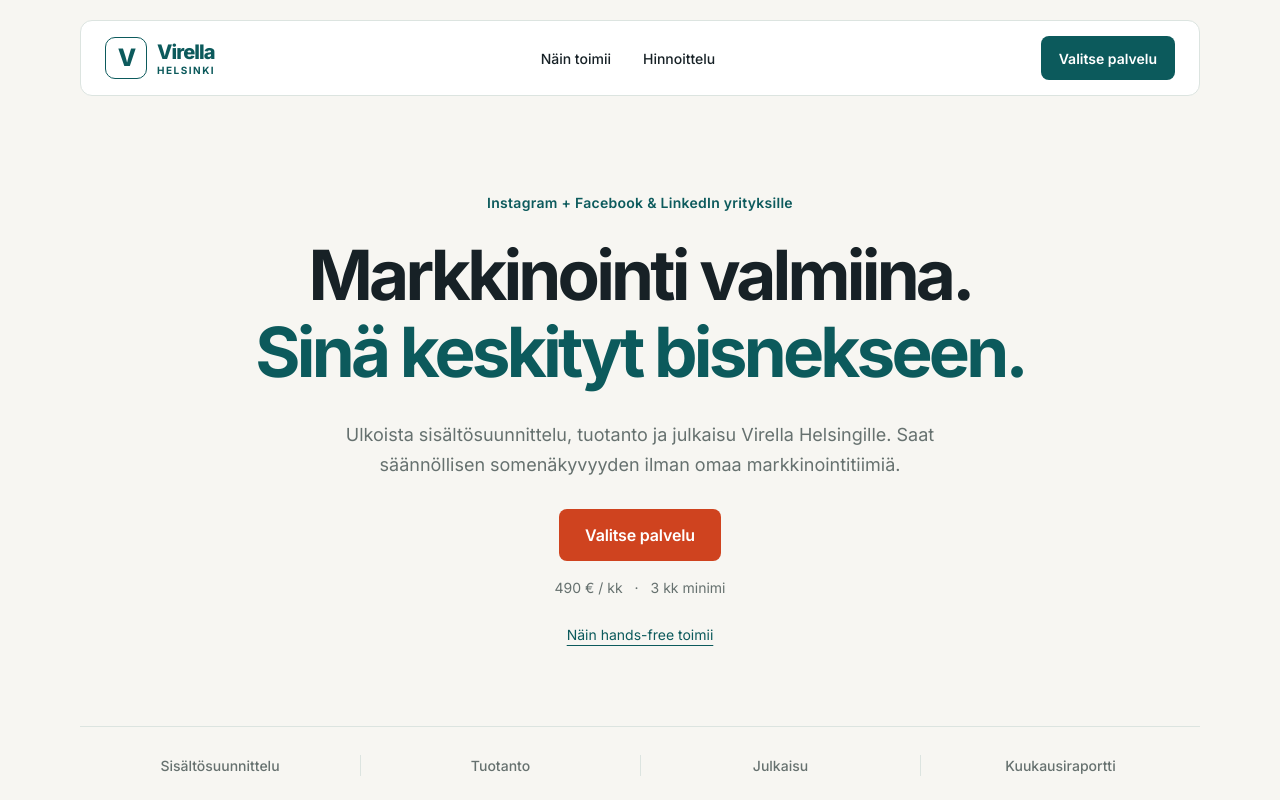
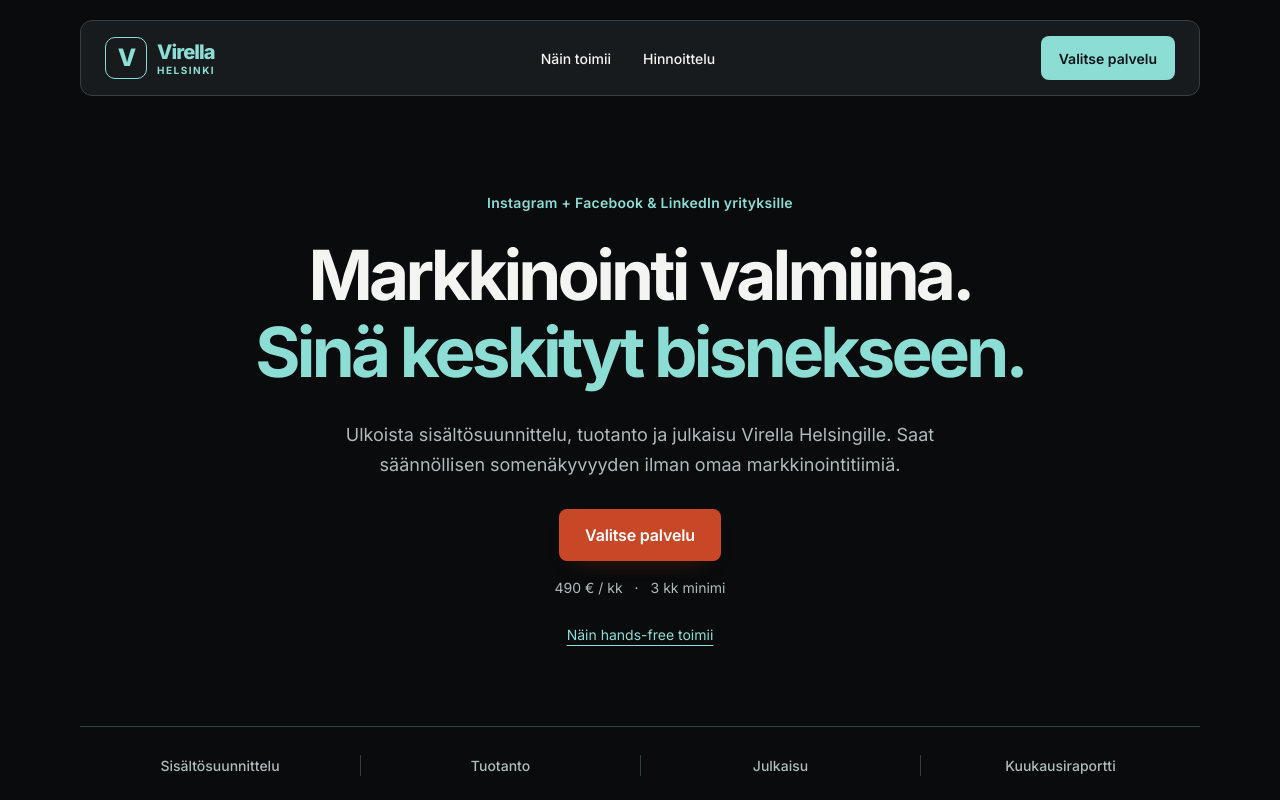
Before and after one commit to Jambovisuaalit/virella-helsinki-web, a Next.js app: page / in a window 1280 px wide. Shown: the top 800 px of the page. Built offline with nearby package versions, Linux system fonts and the light colour scheme.

Commit message:
style: apply dark Virella palette with accessible surface contrast

```diff
--- a/app/globals.css
+++ b/app/globals.css
@@ -1,20 +1,21 @@
 @import "tailwindcss";
 
 :root {
-  --background: #f7f6f2;
-  --foreground: #172126;
-  --surface: #ffffff;
-  --cloud: #eef2f0;
-  --mist: #e5ebe8;
-  --muted: #66716f;
-  --border: #dce4e0;
-  --brand: #0c5a5c;
-  --brand-strong: #084548;
-  --brand-foreground: #ffffff;
-  --accent: #e8613b;
-  --action: #cf431f;
-  --success: #21a85b;
-  --focus: #0c5a5c;
+  color-scheme: dark;
+  --background: #090b0c;
+  --foreground: #f4f5f2;
+  --surface: #171b1d;
+  --cloud: #101517;
+  --mist: #20282a;
+  --muted: #b0babc;
+  --border: #354043;
+  --brand: #8cddd4;
+  --brand-strong: #b1eee6;
+  --brand-foreground: #091617;
+  --accent: #ed7957;
+  --action: #c74727;
+  --success: #65cf93;
+  --focus: #a8eee5;
 }
 
 @theme inline {
@@ -47,7 +48,7 @@ body {
   margin: 0;
   overflow-x: hidden;
   background:
-    radial-gradient(circle at 8% -4%, rgba(12, 90, 92, 0.05), transparent 30rem),
+    radial-gradient(circle at 50% -10%, rgba(78, 152, 151, 0.095), transparent 36rem),
     var(--background);
   color: var(--foreground);
   font-family: var(--font-inter), Arial, Helvetica, sans-serif;
@@ -94,16 +95,16 @@ a {
 
 .premium-grid {
   background-image:
-    linear-gradient(rgba(12, 90, 92, 0.045) 1px, transparent 1px),
-    linear-gradient(90deg, rgba(12, 90, 92, 0.045) 1px, transparent 1px);
+    linear-gradient(rgba(170, 226, 222, 0.055) 1px, transparent 1px),
+    linear-gradient(90deg, rgba(170, 226, 222, 0.055) 1px, transparent 1px);
   background-size: 28px 28px;
   mask-image: linear-gradient(to bottom, rgba(0, 0, 0, 0.9), transparent 82%);
 }
 
 .soft-ring {
   box-shadow:
-    0 0 0 1px rgba(255, 255, 255, 0.75) inset,
-    0 24px 80px -44px rgba(23, 33, 38, 0.42);
+    0 0 0 1px rgba(255, 255, 255, 0.07) inset,
+    0 24px 80px -44px rgba(0, 0, 0, 0.8);
 }
 
 @media (prefers-reduced-motion: reduce) {
@@ -123,32 +124,26 @@ a {
 
 /* The one-page marketing surface shares the existing site and product configuration. */
 .landing-page {
-  --background: #f7f6f2;
-  --foreground: #172126;
-  --brand: #0c5a5c;
-  --muted: #66716f;
-  --border: #dce4e0;
-  --action: #cf431f;
   background: var(--background);
   color: var(--foreground);
 }
 .landing-page section[id] { scroll-margin-top: 105px; }
-.landing-skip-link { position: fixed; left: 16px; top: -100px; z-index: 100; padding: 12px 18px; background: white; border: 2px solid var(--brand); border-radius: 8px; }
+.landing-skip-link { position: fixed; left: 16px; top: -100px; z-index: 100; padding: 12px 18px; background: var(--surface); color: var(--foreground); border: 2px solid var(--brand); border-radius: 8px; }
 .landing-skip-link:focus { top: 12px; }
 .landing-header { position: sticky; top: 0; z-index: 50; padding-top: 20px; background: var(--background); }
-.landing-header-inner { display: flex; justify-content: space-between; align-items: center; gap: 20px; min-height: 76px; padding: 12px 24px; border: 1px solid var(--border); border-radius: 12px; background: white; }
+.landing-header-inner { display: flex; justify-content: space-between; align-items: center; gap: 20px; min-height: 76px; padding: 12px 24px; border: 1px solid var(--border); border-radius: 12px; background: var(--surface); box-shadow: 0 18px 55px -38px rgba(0,0,0,.88); }
 .landing-wordmark { color: var(--brand); font-size: 26px; font-weight: 800; letter-spacing: -1.2px; line-height: 1; }
 .landing-wordmark span { display: block; font-size: 12px; letter-spacing: 2px; font-weight: 500; margin-top: 6px; }
 .landing-navigation { display: flex; gap: 32px; font-size: 14px; font-weight: 500; }
 .landing-navigation a:hover { text-decoration: underline; text-underline-offset: 5px; }
-.landing-header-cta { display: inline-flex; align-items: center; justify-content: center; min-height: 44px; padding: 10px 18px; border-radius: 8px; background: var(--brand); color: white; font-size: 14px; font-weight: 600; }
+.landing-header-cta { display: inline-flex; align-items: center; justify-content: center; min-height: 44px; padding: 10px 18px; border-radius: 8px; background: var(--brand); color: var(--brand-foreground); font-size: 14px; font-weight: 600; }
 .landing-eyebrow { margin: 0; color: var(--brand); font-size: 14px; font-weight: 600; letter-spacing: .02em; }
 .landing-hero { text-align: center; padding: 96px 0 0; }
 .landing-hero h1 { margin: 24px auto 0; max-width: 1050px; font-size: clamp(40px, 5.4vw, 72px); font-weight: 700; letter-spacing: -.055em; line-height: 1.12; }
 .landing-hero h1 span { color: var(--brand); }
 .landing-lead { max-width: 620px; margin: 28px auto 30px; color: var(--muted); font-size: 18px; line-height: 1.65; }
 .landing-page .landing-primary { display: inline-flex; align-items: center; justify-content: center; min-height: 52px; padding: 14px 26px; border: 0; border-radius: 8px; background: var(--action); color: white; font-size: 16px; font-weight: 600; box-shadow: none; cursor: pointer; transition: background .2s; }
-.landing-page .landing-primary:hover { background: #ae3417; transform: none; }
+.landing-page .landing-primary:hover { background: #ac381d; transform: none; }
 .landing-hero-price { margin: 16px 0 14px; font-size: 14px; color: var(--muted); }
 .landing-hero-price span { margin: 0 8px; }
 .landing-text-link { display: inline-flex; align-items: center; min-height: 44px; font-size: 14px; color: var(--brand); text-decoration: underline; text-underline-offset: 5px; }
@@ -168,12 +163,12 @@ a {
 .landing-pricing-layout { display: grid; grid-template-columns: 1.05fr 1fr; align-items: start; column-gap: 90px; row-gap: 36px; }
 .landing-pricing-copy h2 span { color: var(--brand); }
 .landing-pricing-copy > p:not(.landing-eyebrow) { color: var(--muted); font-size: 17px; line-height: 1.8; margin: 24px 0 0; }
-.landing-price-card { grid-column: 2; grid-row: 1 / span 2; padding: 36px; border: 1px solid var(--border); border-radius: 16px; background: white; box-shadow: 0 12px 40px -28px rgba(31,36,46,.2); }
+.landing-price-card { grid-column: 2; grid-row: 1 / span 2; padding: 36px; border: 1px solid var(--border); border-radius: 16px; background: var(--surface); box-shadow: 0 18px 50px -30px rgba(0,0,0,.8); }
 .landing-channel-choice { margin: 0; padding: 0; border: 0; }
 .landing-channel-choice legend { margin-bottom: 12px; font-size: 14px; color: var(--muted); }
 .landing-channel-choice > div { display: grid; grid-template-columns: repeat(2, minmax(0, 1fr)); gap: 8px; }
 .landing-channel-choice label { display: flex; align-items: center; justify-content: center; gap: 6px; padding: 12px 8px; min-width: 0; text-align: center; overflow-wrap: anywhere; border: 1px solid var(--border); border-radius: 8px; min-height: 48px; font-size: 14px; font-weight: 600; cursor: pointer; }
-.landing-channel-choice label.is-selected { background: var(--brand); border-color: var(--brand); color: white; }
+.landing-channel-choice label.is-selected { background: var(--brand); border-color: var(--brand); color: var(--brand-foreground); }
 .landing-channel-choice input { width: 16px; height: 16px; accent-color: var(--brand); margin: 0; }
 .landing-channel-choice label:focus-within { outline: 3px solid var(--brand); outline-offset: 3px; }
 .landing-price-content h3 { margin: 30px 0 10px; font-size: 18px; font-weight: 600; }
@@ -247,3 +242,13 @@ a {
 .brand-logo--inverse { color: white; }
 .brand-logo:hover .brand-logo-mark { background: color-mix(in srgb, currentColor 7%, transparent); }
 @media(max-width: 359px) { .brand-logo--landing .brand-logo-name { font-size: 17px; } .landing-header-inner { padding-inline: 14px; gap: 8px; } .landing-header-cta { padding-inline: 10px; font-size: 12px; } }
+
+/* Dark surface refinements: keep the existing layout and clear visual hierarchy. */
+.landing-page .landing-header-cta:focus-visible, .landing-page .landing-primary:focus-visible { outline-color: var(--focus); }
+.landing-page .landing-eyebrow, .landing-page .landing-step-number { color: var(--brand); }
+.landing-page .landing-primary { box-shadow: 0 10px 26px -16px rgba(199,71,39,.45); }
+.landing-page .landing-price-card { color: var(--foreground); }
+.landing-page .landing-channel-choice label:not(.is-selected):hover { background: var(--mist); }
+.landing-page .landing-price-content li > span { color: var(--brand); }
+.landing-page .landing-faq summary:hover { color: var(--brand); }
+@media (prefers-reduced-motion: reduce) { .brand-logo-mark { transition: none; } }
```
